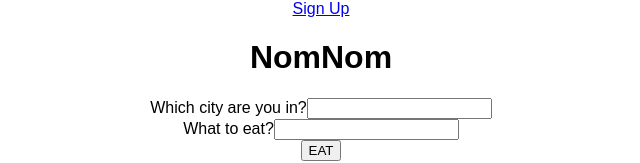
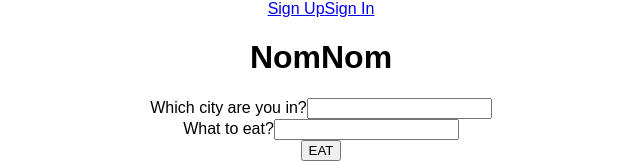
Before and after one commit to richardk88/nomnom, a React (Create React App) app in the folder client/: page / in a window 1280 px wide. Shown: the top 163 px of the page, without its empty margins (319-959 px from the left). Built offline with nearby package versions, Linux system fonts and the light colour scheme.

Commit message:
added link to sign in in navbar component

```diff
--- a/client/src/components/NavBar.js
+++ b/client/src/components/NavBar.js
@@ -6,6 +6,7 @@ class NavBar extends Component {
         return (
             <div>
                 <Link to='/signUp'>Sign Up</Link>
+                <Link to='/signIn'>Sign In</Link>
             </div>
         );
     }
```
